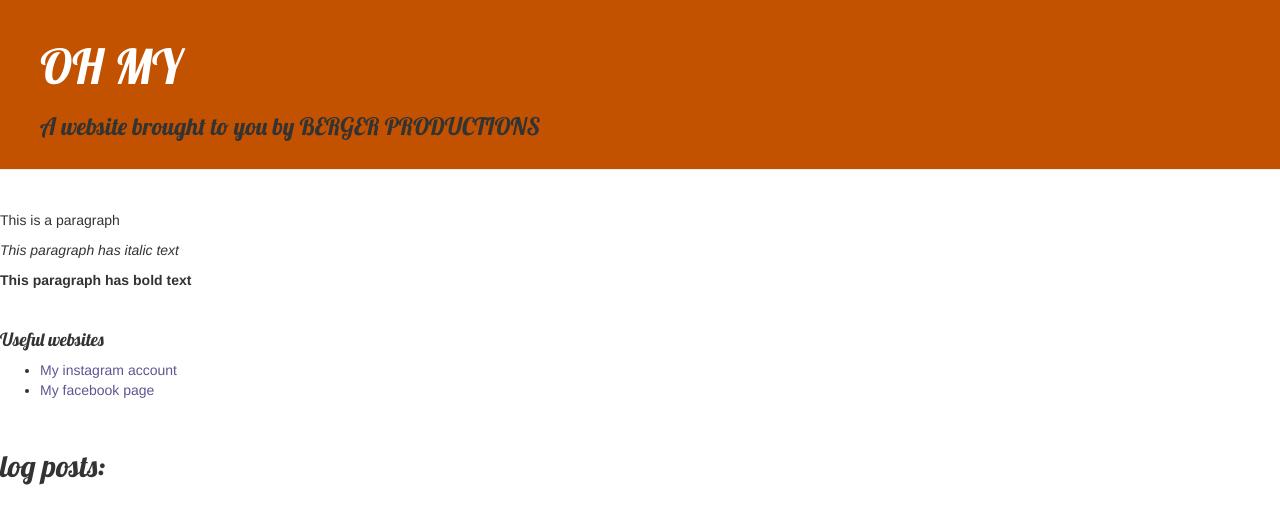
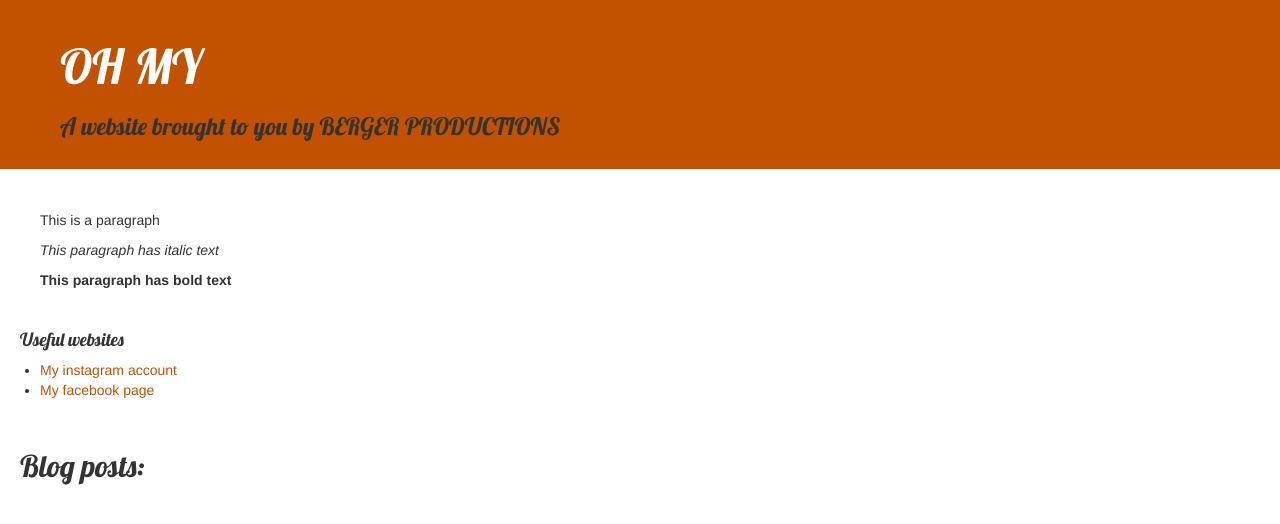
Before and after one commit to BirkBerger/my-first-blog, a Django app: page / in a window 1280 px wide. Shown: the top 524 px of the page. Run offline with Django 3.2, Linux system fonts and the light colour scheme; data that the repository does not hold is empty; some libraries are stand-ins or nearby versions.

Commit message:
made css work

```diff
--- a/blog/static/css/blog.css
+++ b/blog/static/css/blog.css
@@ -6,18 +6,29 @@
 
 .page-header h1 {
     color: #ffffff;
+    font-family: 'Lobster', serif;
     font-size: 36pt;
     text-decoration: none;
 }
 
+.paragraph {
+    padding-left: 40px;
+}
+
 .post {
-    padding-left: 15px;
+    color: #4f4f4f;
+    padding-left: 40px;
+}
+
+.post_content {
+    padding-left: 50px;
 }
 
 h1, h2, h3, h4 {
-    font-family: 'Lobster', cursive;
+    padding-left: 20px;
+    font-family: 'Lobster', fantasy;
 }
 
 li a {
-    color: #5E5694;
+    color: #C25100;
 }
--- a/blog/templates/blog/base.html
+++ b/blog/templates/blog/base.html
@@ -15,7 +15,7 @@
         </div>
 
         <br>
-        <div>
+        <div class="paragraph">
             <p>This is a paragraph</p>
             <p><em>This paragraph has italic text</em></p>
             <p><strong>This paragraph has bold text</strong></p>
@@ -30,15 +30,8 @@
             </ul>
         </div>
 
-        <div>
-            <br>
-            <h2>log posts:</h2>
-        </div>
-
-        <div class="post">
-            {% block content %}
-            {% endblock %}
-        </div>
+        {% block content %}
+        {% endblock %}
 
     </body>
 </html>
--- a/blog/templates/blog/post_list.html
+++ b/blog/templates/blog/post_list.html
@@ -1,10 +1,20 @@
 {% extends 'blog/base.html' %}
 
+
 {% block content %}
-    {% for post in posts %}
-        <h3>published: {{ post.published_date }}</h3>
-        <h4>title: {{ post.title }}</h4>
-        <h4>author: {{ post.author }}</h4>
-        <p> {{ post.text|linebreaksbr }} </p>
-    {% endfor %}
+
+    <div>
+        <br>
+        <h2>Blog posts:</h2>
+    </div>
+
+    <div class="post">
+        {% for post in posts %}
+            {% if post.published_date %}
+                <h3>published: {{ post.published_date }}</h3>
+            {% endif %}
+            <h4><a href="{% url 'post_detail' pk=post.pk %}"> title: {{ post.title }}</a></h4>
+            <h4>author: {{ post.author }}</h4>
+        {% endfor %}
+    </div>
 {% endblock %}
--- a/blog/urls.py
+++ b/blog/urls.py
@@ -6,4 +6,6 @@ urlpatterns = [
     # hence the domain name is followed by nothing / the empty string,
     # then view.post_list is shown in the browser
     path('', views.post_list, name='post_list'),
+    # add url to the post_detail link. post_datail is a view
+    path('post/<int:pk>/', views.post_detail, name='post_detail')
 ]
--- a/blog/views.py
+++ b/blog/views.py
@@ -1,5 +1,4 @@
-from django.shortcuts import render
-from django.utils import timezone
+from django.shortcuts import render, get_object_or_404
 from .models import Post                # we decide to display the Post model
 
 # A view...
@@ -16,6 +15,10 @@ def post_list(request):
     # create HTML tag for the posts object and call it "posts" (green below)
     return render(request, 'blog/post_list.html', {'posts': posts})
 
+def post_detail(request, pk):
+    post = get_object_or_404(Post, pk=pk)
+    return render(request, 'blog/post_detail.html', {'post': post})
+
 # Each HTML is divided into two elements:
 # <head> (information about the document that is not displayed on the screen)
 # <body> (everything else that is displayed as part of the web page)
```
Also changed, not shown: blog/templates/blog/post_detail.html (added, +7 -0 lines).
